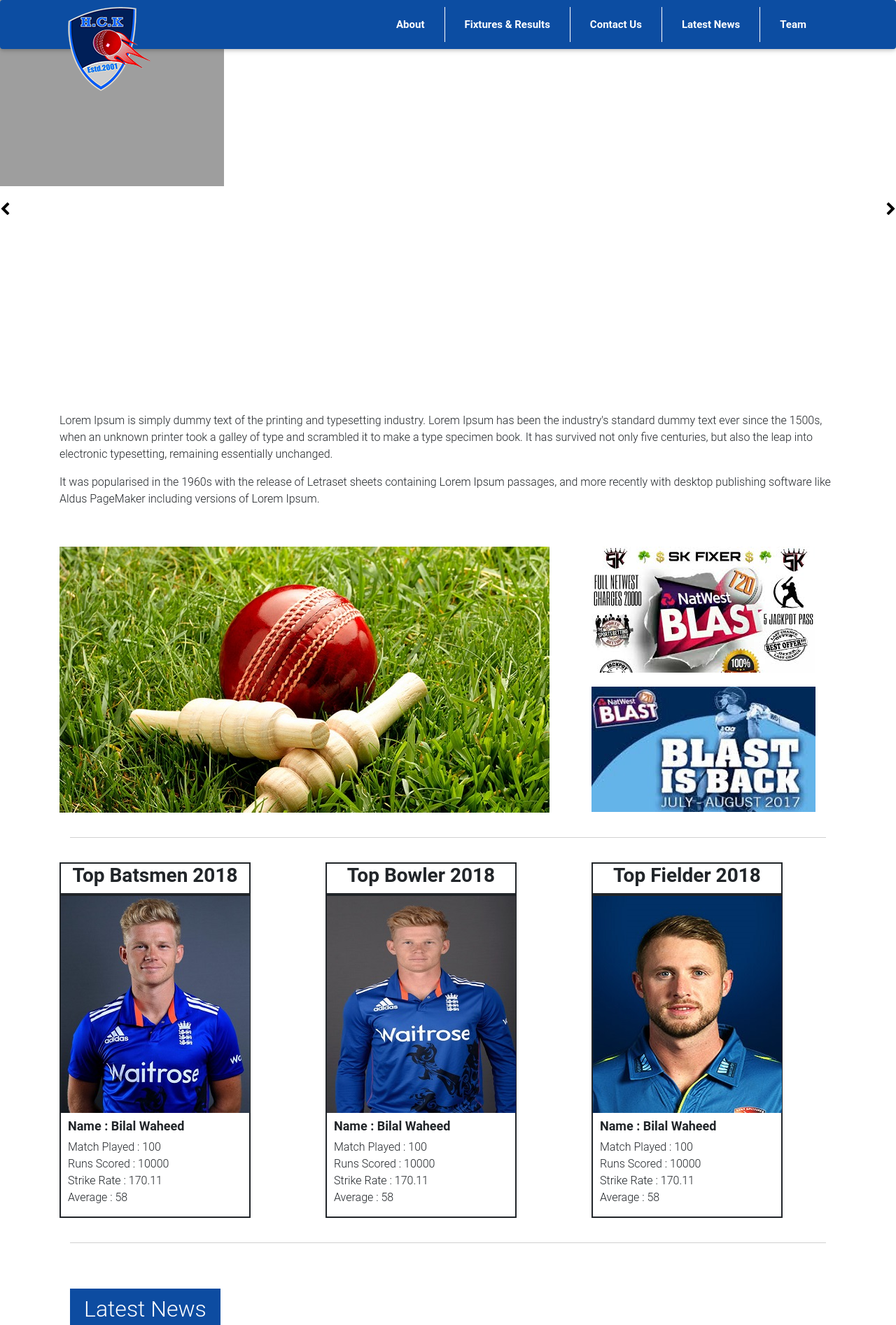
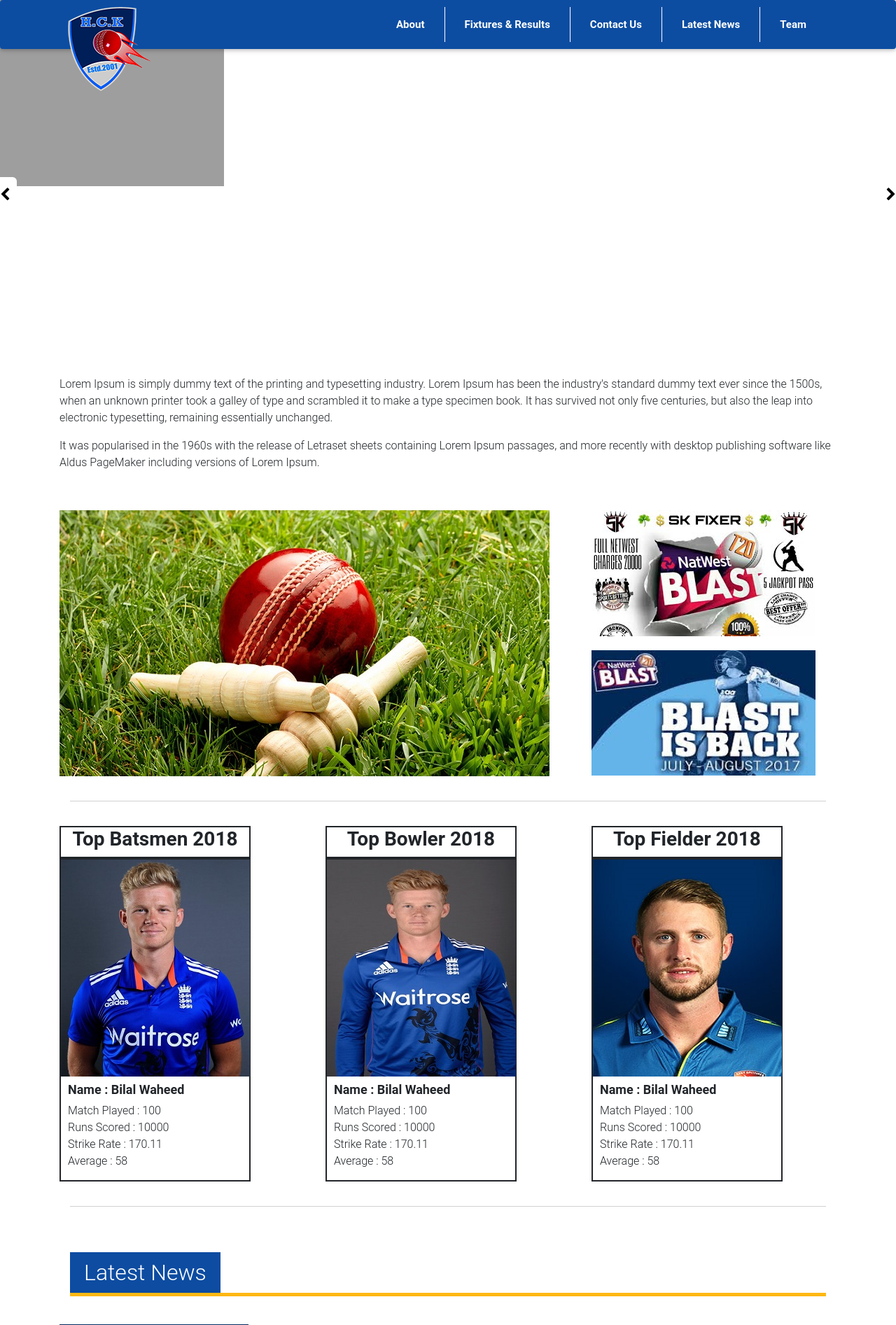
Before and after one commit to bilalwaheed/Club, a Django app: page / in a window 1280 px wide. Shown: the top 1893 px of the page at 70% size. Run offline with Django 3.2, Linux system fonts and the light colour scheme; data comes from the database, SQL or seed files in the repository; some libraries are stand-ins or nearby versions; grey boxes are pictures that could not be loaded.

Commit message:
slider alignment change and other mobile issues resolved

```diff
--- a/club_pages/static/css/style.css
+++ b/club_pages/static/css/style.css
@@ -261,6 +261,30 @@ text-align:center;
 margin-top:50px;
 }
 @media only screen and (max-width: 768px) {
+  .home-page-text
+  {
+      padding-top: 30px !important;
+  }
+ .players--holder
+ {
+         margin-top: 170px;
+ }
+ .latest-news
+ {
+         margin-top: 220px !important;
+ }
+ .section-heading
+ {
+     margin-top: 200px !important;
+ }
+ .latest-news--title-holder
+ {
+     margin-top: 222px !important;
+ }
+ .basic-page--text
+ {
+    padding-top: 130px;
+ }
 
 .navbar-collapse .navbar-nav li
 {
@@ -405,7 +429,7 @@ background-color: #a40000;
 }
 .slider-li
 {
-    height: 583px !important;
+    height: 531px !important;
 }
 .navbar-nav .remove-border a
 {
@@ -499,7 +523,6 @@ font-weight: bold;
    right: 7px;
    display: none;
    text-indent: 0px;
-    background-color: black !important;
 
  }
 
--- a/club_pages/templates/Home.html
+++ b/club_pages/templates/Home.html
@@ -61,7 +61,7 @@ $( document ).ready( function() {
     <div class="row">
 
         <div class="col-md-12">
-            <div class="basic-page--text">
+            <div class="basic-page--text home-page-text">
                 <p>Lorem Ipsum is simply dummy text of the printing and typesetting industry. Lorem Ipsum has been the industry's standard dummy text ever since the 1500s, when an unknown printer took a galley of type and scrambled it to make a type specimen book. It has survived not only five centuries, but also the leap into electronic typesetting, remaining essentially unchanged. </p>
                 <p>It was popularised in the 1960s with the release of Letraset sheets containing Lorem Ipsum passages, and more recently with desktop publishing software like Aldus PageMaker including versions of Lorem Ipsum.</p>
 
--- a/club_pages/templates/base.html
+++ b/club_pages/templates/base.html
@@ -312,7 +312,8 @@
           <div class="footer-copyright py-3 text-center" style="background-color: #1769E3 !important;">
               <div class="container-fluid">
                   © 2018 Copyright: <a href="https://mdbootstrap.com/material-design-for-bootstrap/"> Dottech.com </a>
-                    <a href="#" class="scrollup">Scroll <br>Up</a>
+                    <!--<a href="#" class="scrollup">Scroll <br>Up</a>-->
+                        <a href="#" class="scrollup"><img src="{% static 'images/a.png' %}" alt="My image"/></a>
               </div>
           </div>
           <!--/Copyright-->
```
